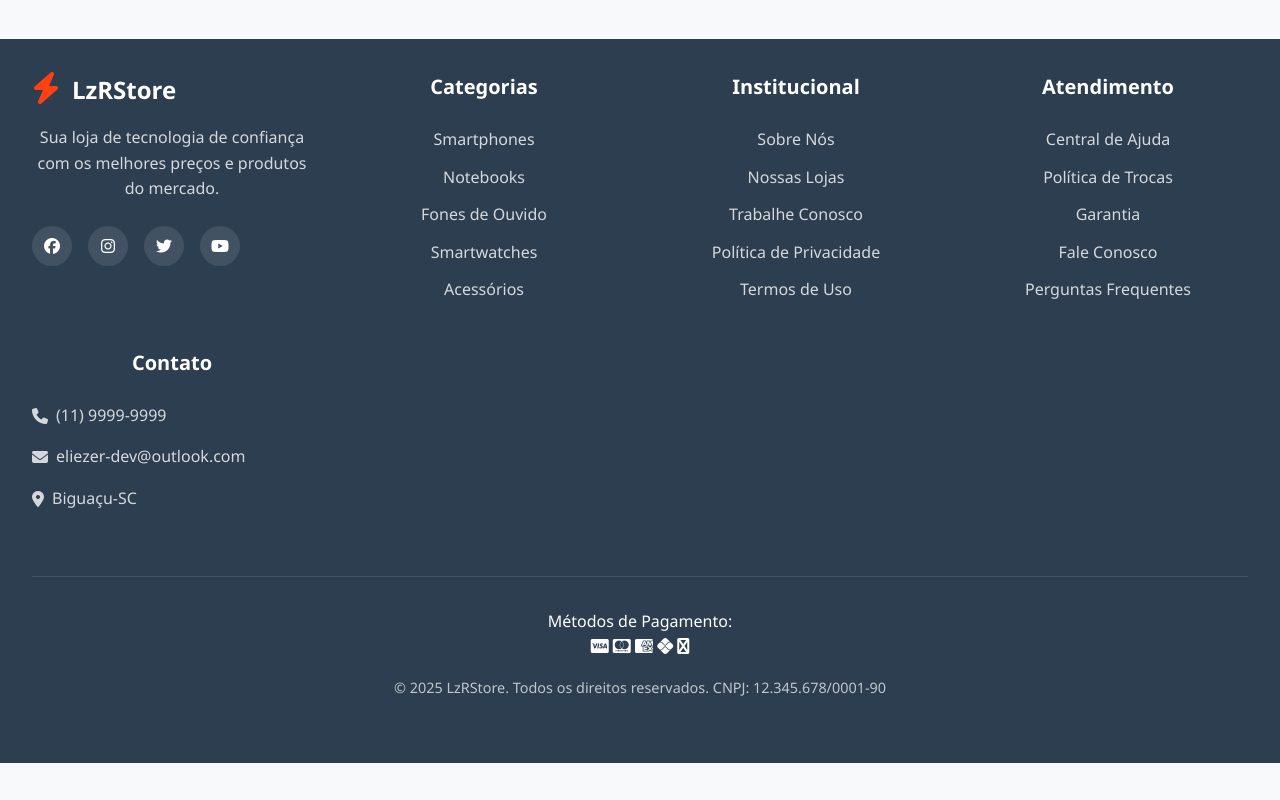
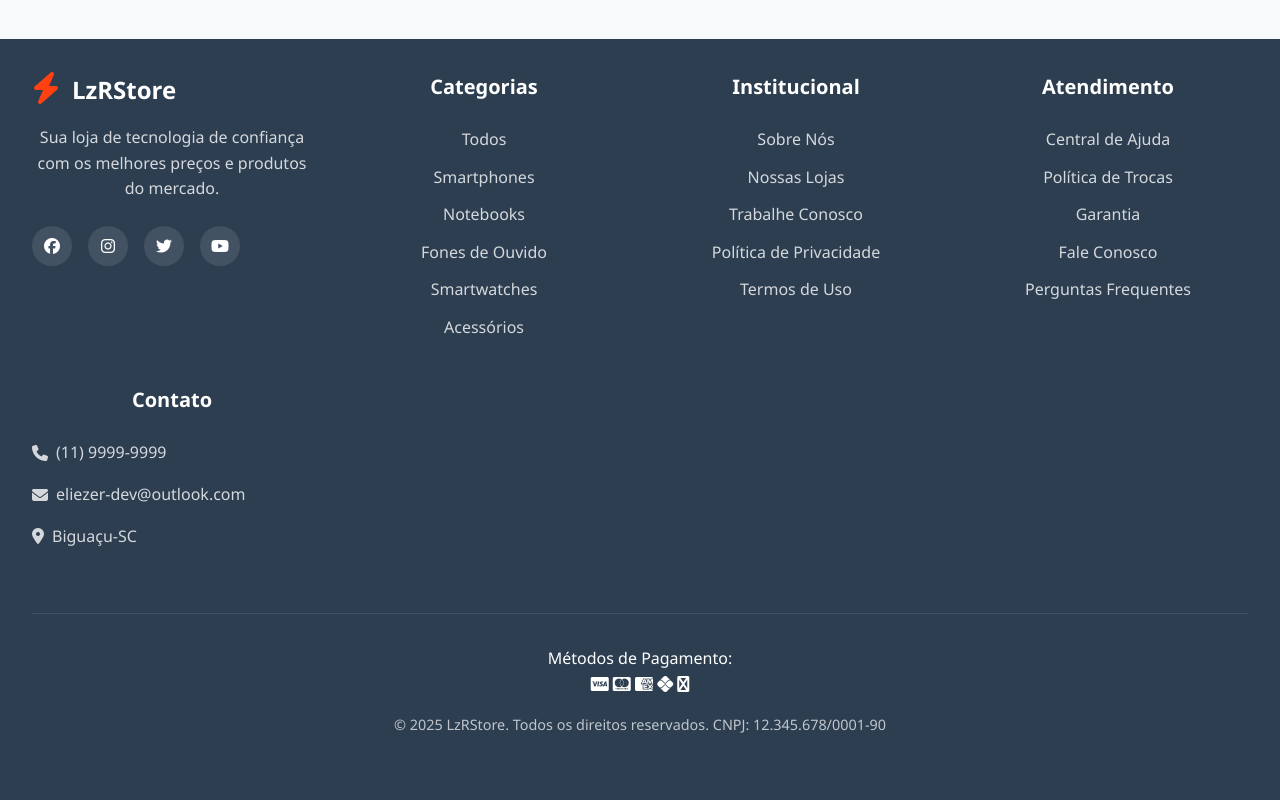
Before and after one commit to LzR-Dev/LzRStore, a plain HTML site: page index.html in a window 1280 px wide. Shown: the part 1874-2674 px from the top of the page. Before the commit the page ends 2637 px from the top, so only its background shows below. Drawn offline with Linux system fonts and the light colour scheme.

Commit message:
Footer Categorias

```diff
--- a/index.html
+++ b/index.html
@@ -164,18 +164,19 @@
           <div class="footer-sessao">
             <h4>Categorias</h4>
             <ul class="footer-links">
-              <li><a href="#">Smartphones</a></li>
-              <li><a href="#">Notebooks</a></li>
-              <li><a href="#">Fones de Ouvido</a></li>
-              <li><a href="#">Smartwatches</a></li>
-              <li><a href="#">Acessórios</a></li>
+              <li><a class="link-categoria" data-categoria="todos" href="#">Todos</a></li>
+              <li><a class="link-categoria" data-categoria="smartphones" href="#">Smartphones</a></li>
+              <li><a class="link-categoria" data-categoria="laptops" href="#">Notebooks</a></li>
+              <li><a class="link-categoria" data-categoria="headphones" href="#">Fones de Ouvido</a></li>
+              <li><a class="link-categoria" data-categoria="smartwatches" href="#">Smartwatches</a></li>
+              <li><a class="link-categoria" data-categoria="accessories" href="#">Acessórios</a></li>
             </ul>
           </div>
 
           <div class="footer-sessao">
             <h4>Institucional</h4>
             <ul class="footer-links">
-              <li><a href="#">Sobre Nós</a></li>
+              <li><a  href="#">Sobre Nós</a></li>
               <li><a href="#">Nossas Lojas</a></li>
               <li><a href="#">Trabalhe Conosco</a></li>
               <li><a href="#">Política de Privacidade</a></li>
--- a/script.js
+++ b/script.js
@@ -115,6 +115,7 @@ let containerProdutos = document.querySelector(".produtos-container");
 let inputPesquisa = document.querySelector(".input-pesquisa");
 let textoInput = "";
 let todosBotoes = document.querySelectorAll(".botao-categorias");
+let todosLinks = document.querySelectorAll(".link-categoria");
 let categoria = "todos";
 
 // Função que percorre a lista de produtos e monta o HTML
@@ -177,6 +178,18 @@ todosBotoes.forEach((botao) => {
   });
 });
 
+todosLinks.forEach((botao) => {
+  botao.addEventListener("click", function () {
+    categoria = botao.getAttribute("data-categoria");
+
+    todosLinks.forEach((botaoAtivo) => botaoAtivo.classList.remove("ativo"));
+
+    botao.classList.add("ativo");
+
+    mostrarProdutos();
+  });
+});
+
 // Função para abrir o modal
 function mostrarDetalhes(id) {
   let produto = produtos.find((p) => p.id === id);
```
